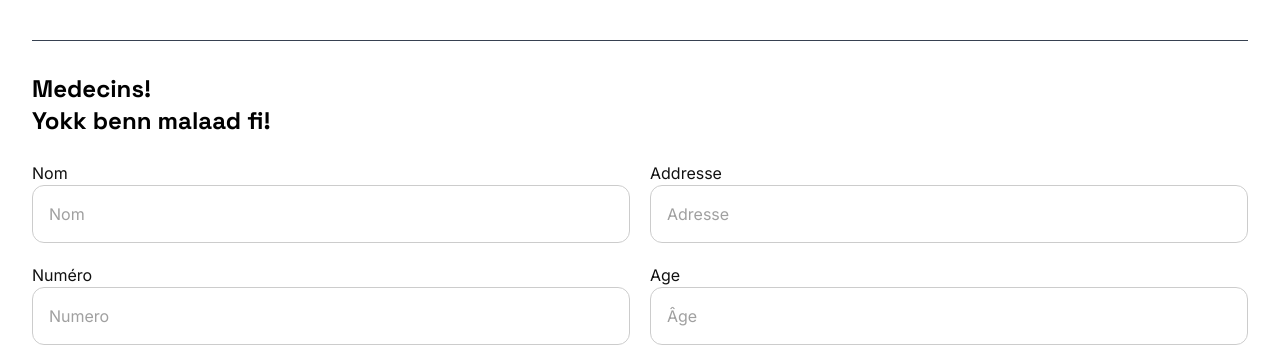
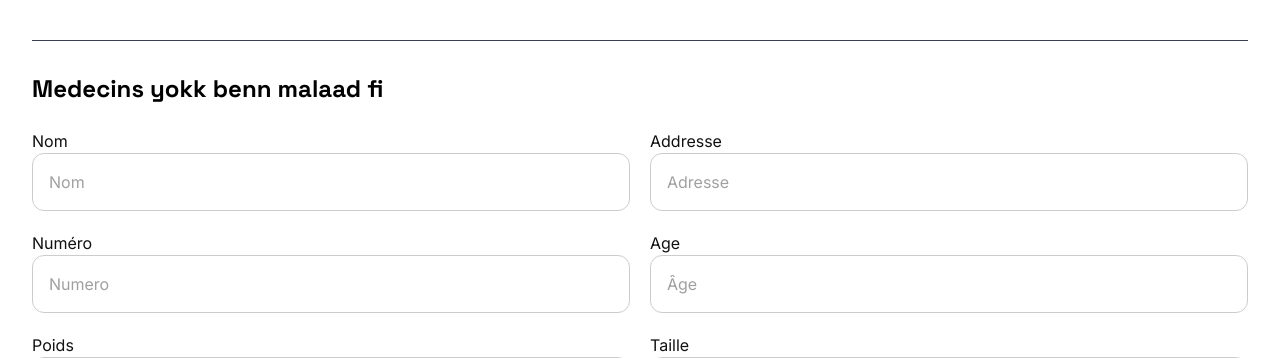
Before and after one commit to allarassemjonathan/marate_ai_rapha, a Flask app: page / in a window 1280 px wide. Shown: the part 538-896 px from the top of the page. Run offline with Flask 3, Linux system fonts and the light colour scheme; the visitor is signed in with stand-in values (Sample User, id 1); data that the repository does not hold is empty; some libraries are stand-ins or nearby versions.

Commit message:
remove exclamation points

```diff
--- a/templates/index.html
+++ b/templates/index.html
@@ -309,7 +309,7 @@
       </div>
 
       <div class="border-t border-gray-700 mt-10 pt-8">
-        <h2 class="text-2xl font-bold text-black bg-clip-text bg-gradient-to-r from-cyan-400 to-purple-500 mb-6">{{user_type.capitalize()}}! <br>Yokk benn malaad fi!</h2>
+        <h2 class="text-2xl font-bold text-black bg-clip-text bg-gradient-to-r from-cyan-400 to-purple-500 mb-6">{{user_type.capitalize()}} yokk benn malaad fi</h2>
         <form id="addForm" class="grid grid-cols-1 md:grid-cols-2 gap-5">
           {%if user_type == 'infirmiers'%}
             <div class="relative">
--- a/templates/login.html
+++ b/templates/login.html
@@ -102,7 +102,7 @@
       <option value="Inf_Sassou">Infirmière Sassou</option>
       <option value="Inf_Mariam">Infirmière Mariam</option>
       <option value="Inf_Fatoumata">Infirmière Fatoumata</option>
-      <option value="manager">Manager</option>
+      <option value="Astou">Astou</option>
     </select>
   </div>
 
```
